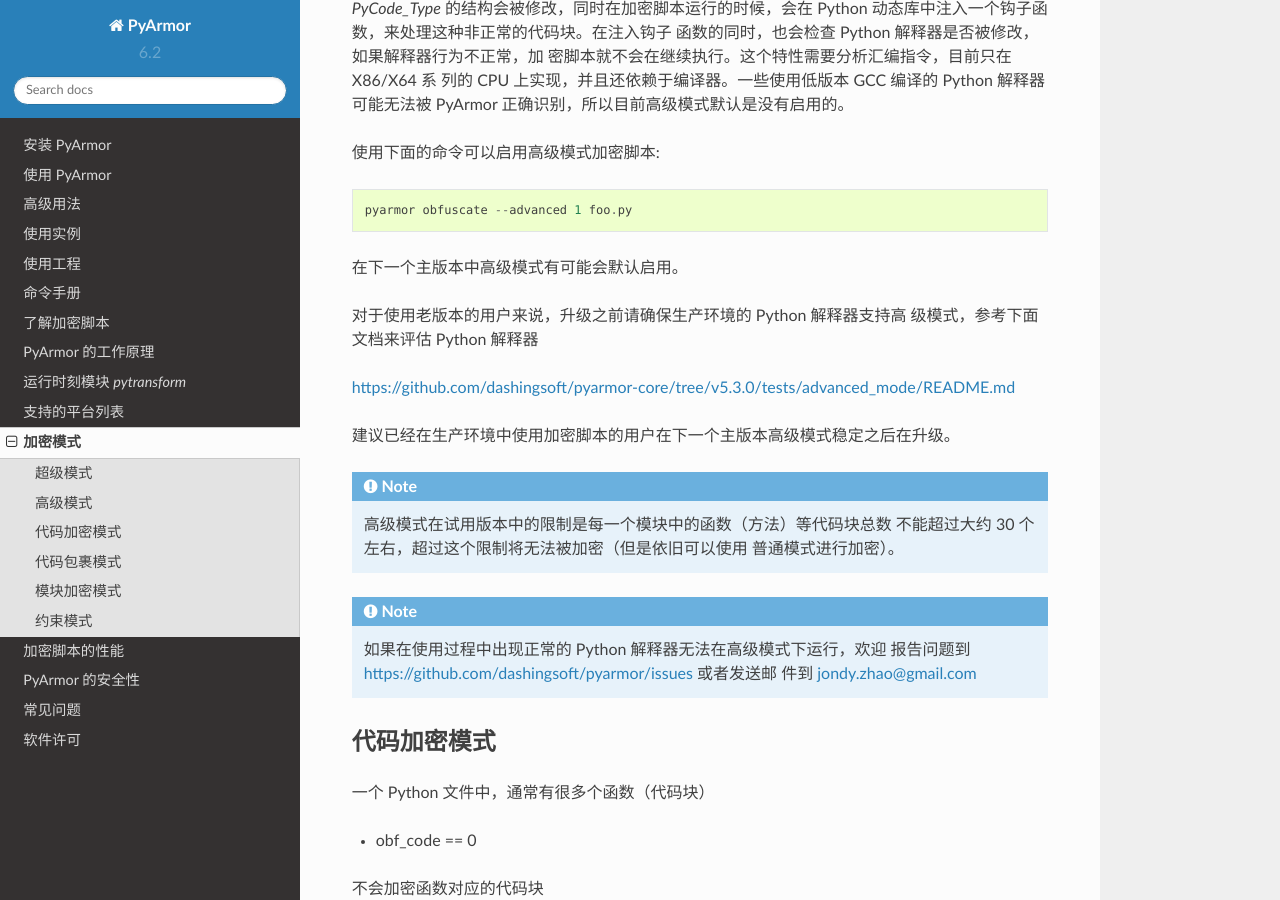
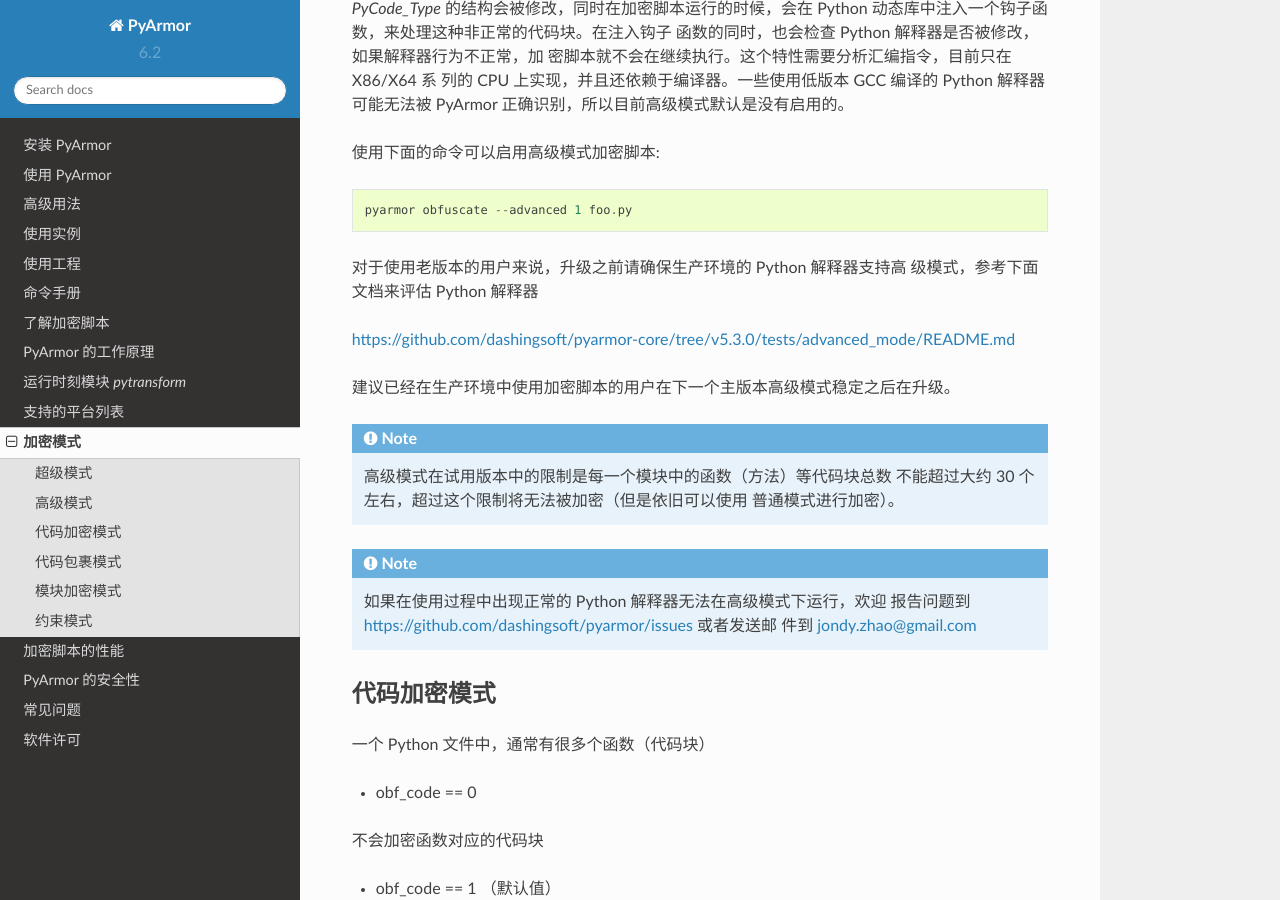
Before and after one commit to dashingsoft/pyarmor-docs-zh, a Sphinx documentation site: the page built from docs/mode.rst, in a window 1280 px wide and 900 px high, scrolled down 992 px. Built offline with Sphinx 7.4.7 and the Read the Docs theme 2.0.0, drawn with Linux system fonts in a browser that asks for light colours.

Commit message:
Advnaced mode will not be enabled by default

```diff
--- a/docs/mode.rst
+++ b/docs/mode.rst
@@ -57,8 +57,6 @@
 使用下面的命令可以启用高级模式加密脚本::
 
     pyarmor obfuscate --advanced 1 foo.py
-
-在下一个主版本中高级模式有可能会默认启用。
 
 对于使用老版本的用户来说，升级之前请确保生产环境的 Python 解释器支持高
 级模式，参考下面文档来评估 Python 解释器
```
